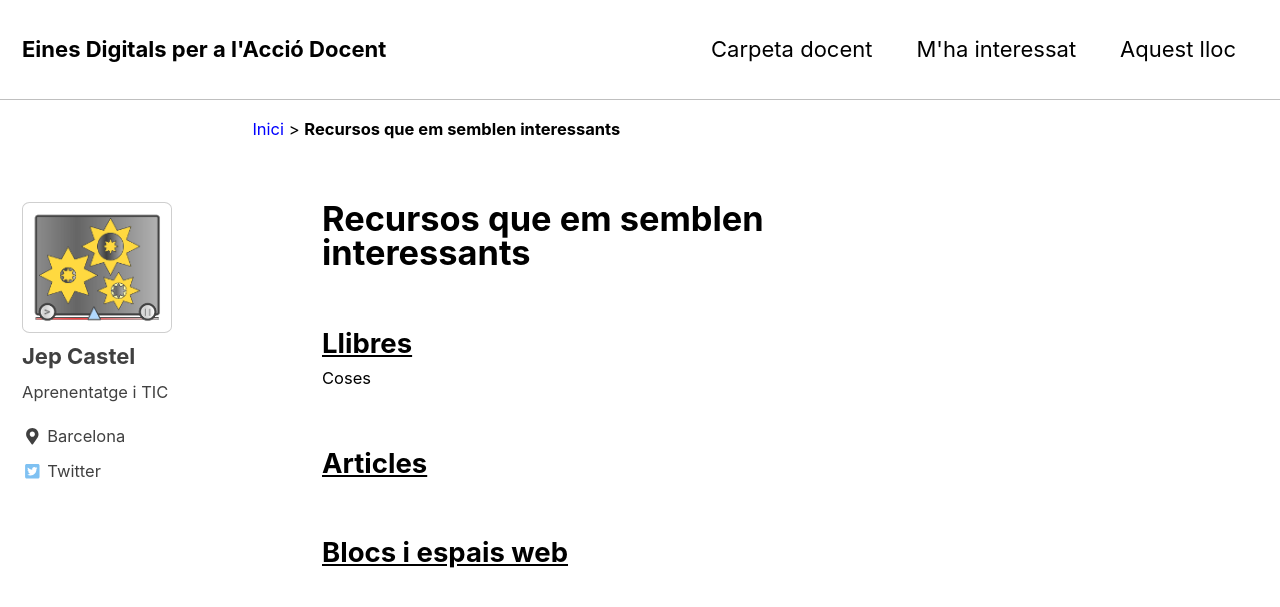
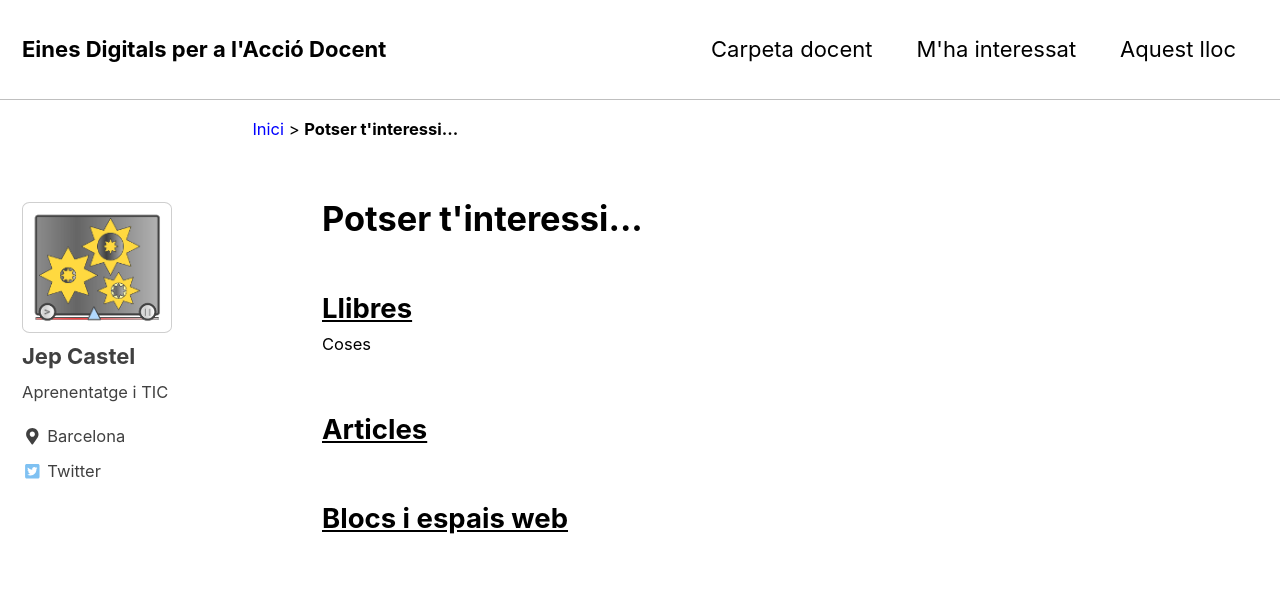
Before and after one commit to jepcastel/github.io, a Jekyll site: the page built from _pages/recomanacions.html, in a window 1280 px wide and 900 px high. Shown: the top 607 px of the window. Built offline with Jekyll 4.4.1, drawn with Linux system fonts in a browser that asks for light colours; nearby versions of some CDN libraries.

Commit message:
Update recomanacions.html

```diff
--- a/_pages/recomanacions.html
+++ b/_pages/recomanacions.html
@@ -1,6 +1,6 @@
 ---
 layout: archive
-title: "Recursos que em semblen interessants"
+title: "Potser t'interessi..."
 permalink: /recomanacions/
 author_profile: true
 ---
```
